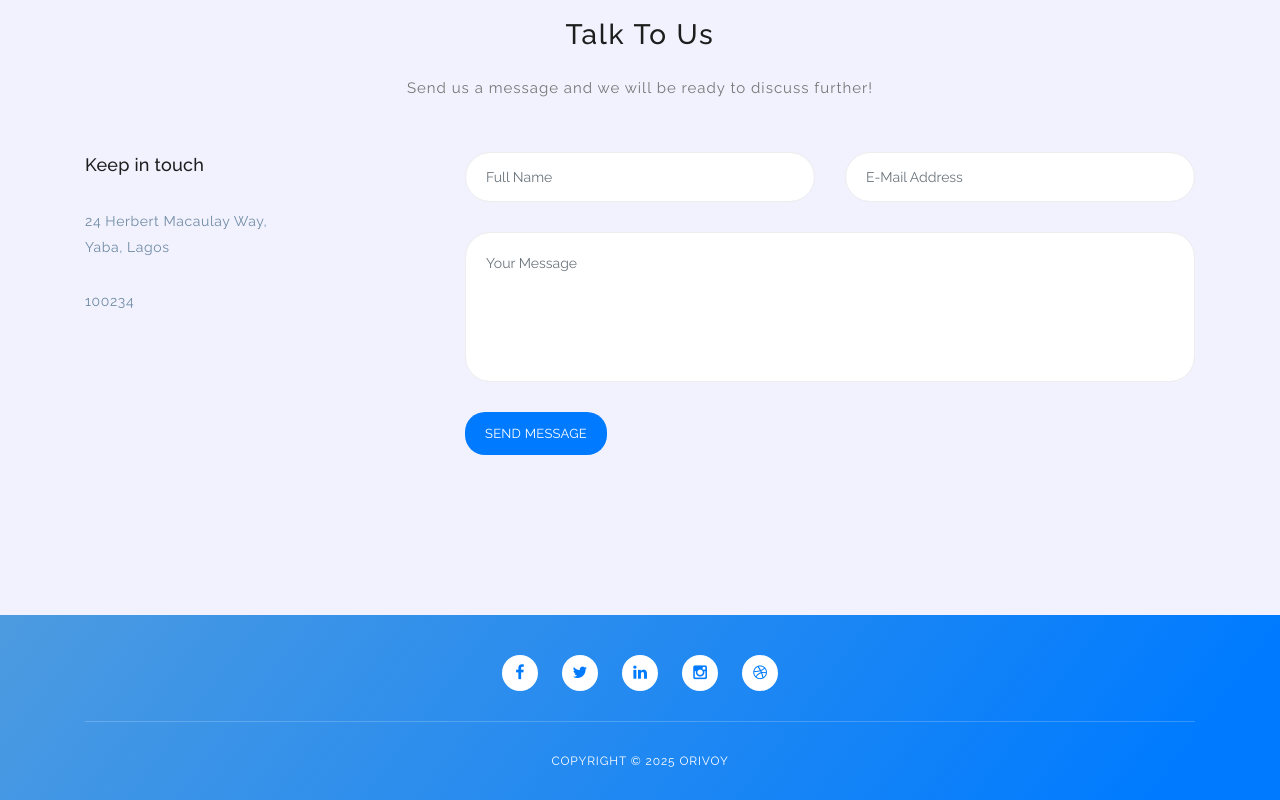
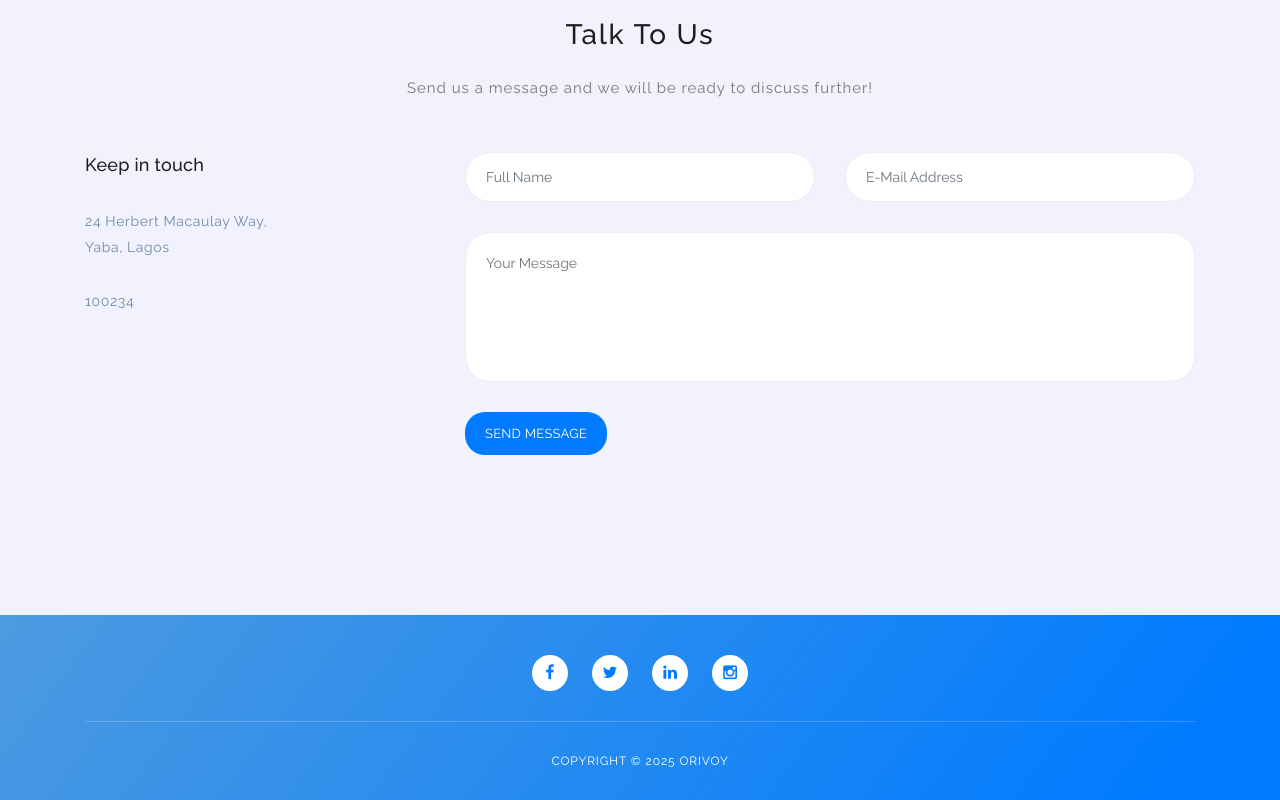
Before and after one commit to tolaosado/Orivoy.github.io, a plain HTML site: page index.html in a window 1280 px wide. Shown: the part 4866-5666 px from the top of the page. Drawn offline with Linux system fonts and the light colour scheme.

Commit message:
index.html

```diff
--- a/index.html
+++ b/index.html
@@ -513,9 +513,8 @@ ORIVOY INSIGHTS
                     <ul class="social">
                         <li><a href="https://www.facebook.com/Orivoy/"><i class="fa fa-facebook"></i></a></li>
                         <li><a href="#"><i class="fa fa-twitter"></i></a></li>
-                        <li><a href="#"><i class="fa fa-linkedin"></i></a></li>
+                        <li><a href="https://www.linkedin.com/company/orivoy/"><i class="fa fa-linkedin"></i></a></li>
                         <li><a href="https://www.instagram.com/orivoyhealth/"><i class="fa fa-instagram"></i></a></li>
-                        <li><a href="#"><i class="fa fa-dribbble"></i></a></li>
                     </ul>
                 </div>
             </div>
```
